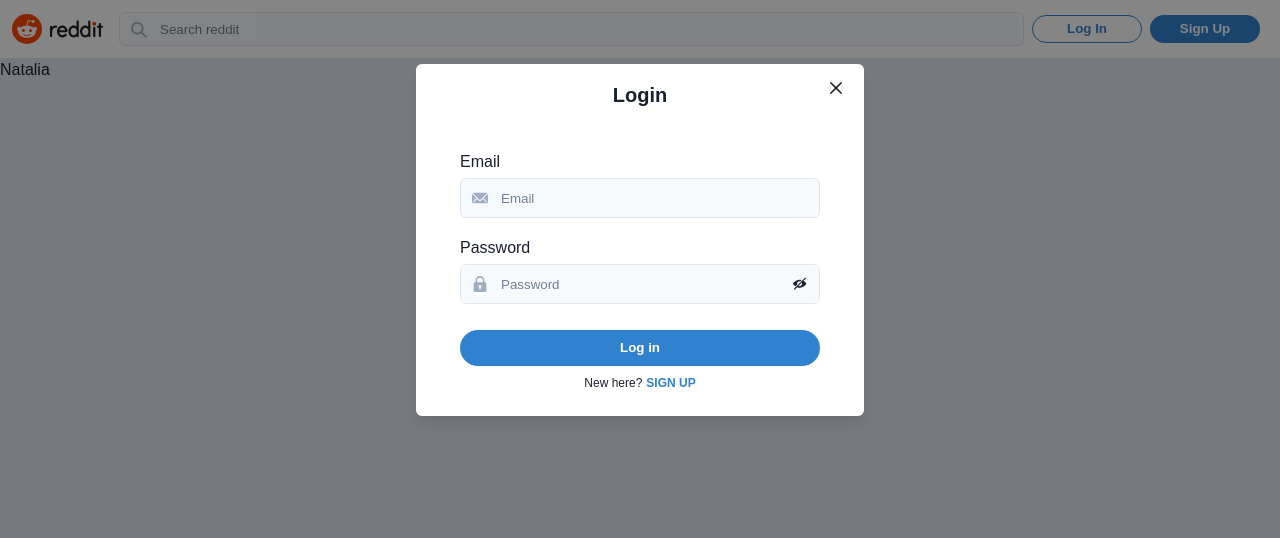
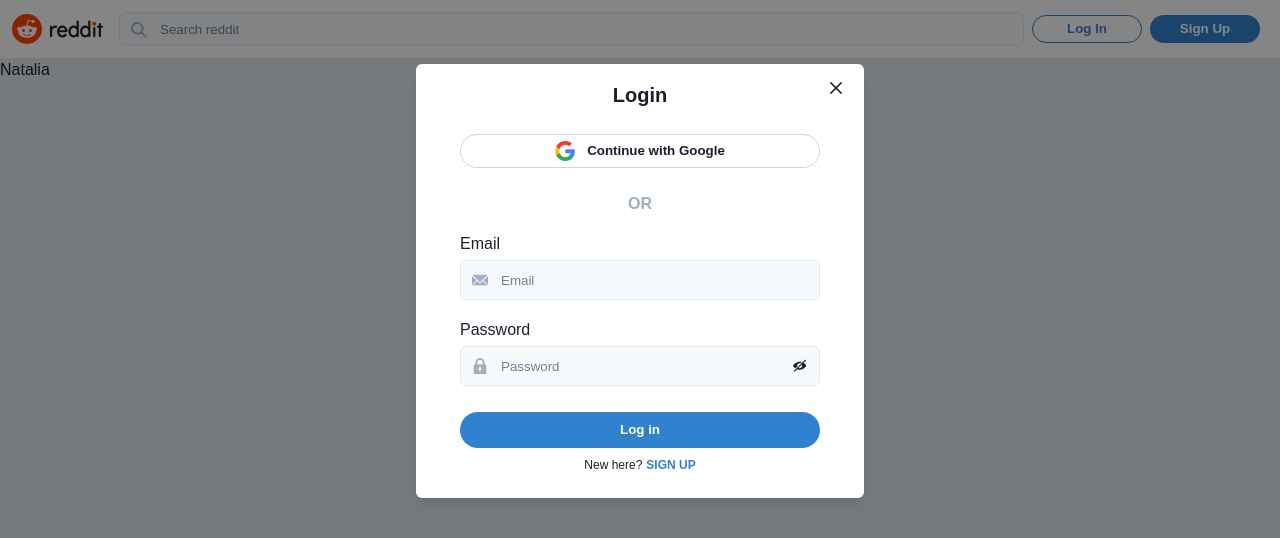
Before and after one commit to liaHi19/reddit-clone, a Next.js app: page / in a window 1280 px wide. Both pictures are taken after a click on the button "Log In". Shown: the top 538 px of the page. Built offline with nearby package versions, Linux system fonts and the light colour scheme.

Commit message:
[#5] Add OAuthButtons

```diff
--- a/src/components/Modal/Auth/AuthModal.tsx
+++ b/src/components/Modal/Auth/AuthModal.tsx
@@ -8,14 +8,15 @@
   ModalHeader,
   ModalCloseButton,
   ModalBody,
-  ModalFooter,
   Flex,
+  Text,
 } from "@chakra-ui/react";
 
 import { useRecoilState } from "recoil";
 
 import { authModalState } from "../../../atoms/authModalAtom";
 import AuthInputs from "./AuthInputs";
+import OAuthButtons from "./OAuthButtons";
 
 type AuthModalProps = {};
 
@@ -51,7 +52,10 @@
               justify="center"
               width="90%"
             >
-              {/* <OAuthButtons /> */}
+              <OAuthButtons />
+              <Text color="gray.400" fontWeight={700} textTransform="uppercase">
+                or
+              </Text>
               <AuthInputs />
               {/* <ResetPassword /> */}
             </Flex>
--- /dev/null
+++ b/src/components/Modal/Auth/OAuthButtons.tsx
@@ -0,0 +1,19 @@
+import React from "react";
+import { Flex, Button, Image } from "@chakra-ui/react";
+
+const OAuthButtons: React.FC = () => {
+  return (
+    <Flex direction="column" width="100%" mb={4}>
+      <Button variant="oauth" mb={2}>
+        <Image
+          src="/images/googlelogo.png"
+          alt="google logo"
+          height="20px"
+          mr={3}
+        />
+        Continue with Google
+      </Button>
+    </Flex>
+  );
+};
+export default OAuthButtons;
```
